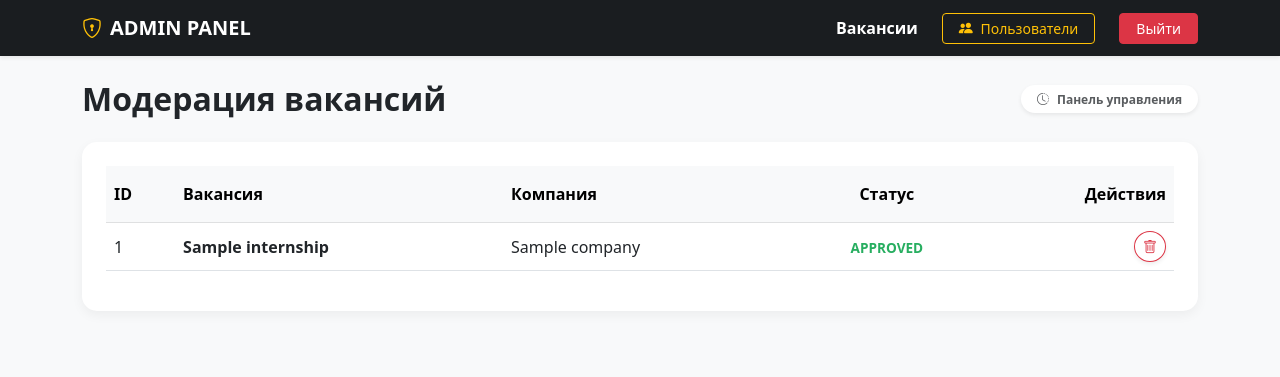
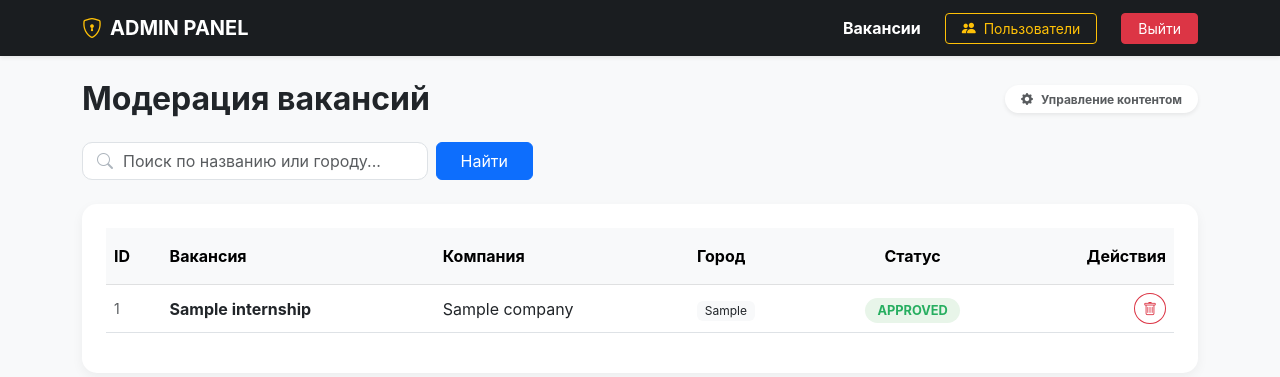
Before and after one commit to aset5/FINALLYPROJECT, a Spring Boot app: page /admin/dashboard in a window 1280 px wide. Shown: the top 377 px of the page. Run offline with Spring Boot 4, Linux system fonts and the light colour scheme; a user stored in the database is signed in; tables that the repository leaves empty hold one stand-in row (values such as "Sample post"); some of the project's set-up classes (security, data sources, template engines, error pages and the like) are left out, and stand-ins take their place.

Commit message:
added search

```diff
--- a/src/main/java/com/example/internship/controllers/AdminController.java
+++ b/src/main/java/com/example/internship/controllers/AdminController.java
@@ -37,8 +37,15 @@ public class AdminController {
     }
 
     @GetMapping("/dashboard")
-    public String adminDashboard(Model model) {
-        model.addAttribute("allInternships", internshipRepository.findAll());
+    public String adminDashboard(Model model, @RequestParam(value = "keyword", required = false) String keyword) {
+        List<Internship> internships;
+        if (keyword != null && !keyword.isEmpty()) {
+            internships = internshipRepository.findByTitleContainingIgnoreCaseOrCityContainingIgnoreCase(keyword, keyword);
+            model.addAttribute("keyword", keyword);
+        } else {
+            internships = internshipRepository.findAll();
+        }
+        model.addAttribute("allInternships", internships);
         return "admin/dashboard";
     }
 
@@ -60,8 +67,15 @@ public class AdminController {
     }
 
     @GetMapping("/users")
-    public String listUsers(Model model) {
-        model.addAttribute("users", userRepository.findAll());
+    public String listUsers(Model model, @RequestParam(value = "keyword", required = false) String keyword) {
+        List<User> users;
+        if (keyword != null && !keyword.isEmpty()) {
+            users = userRepository.findByUsernameContainingIgnoreCase(keyword);
+            model.addAttribute("keyword", keyword);
+        } else {
+            users = userRepository.findAll();
+        }
+        model.addAttribute("users", users);
         return "admin/users";
     }
 
--- a/src/main/java/com/example/internship/repositories/InternshipRepository.java
+++ b/src/main/java/com/example/internship/repositories/InternshipRepository.java
@@ -18,4 +18,10 @@ public interface InternshipRepository extends JpaRepository<Internship, Long> {
     void deleteByCompany(Company company);
 
     List<Internship> findByStatus(InternshipStatus status);
+    List<Internship> findByStatusAndTitleContainingIgnoreCaseOrStatusAndDescriptionContainingIgnoreCase(
+            InternshipStatus status1, String title,
+            InternshipStatus status2, String description
+    );
+    List<Internship> findByTitleContainingIgnoreCaseOrCityContainingIgnoreCase(String title, String city);
+
 }
--- a/src/main/java/com/example/internship/repositories/UserRepository.java
+++ b/src/main/java/com/example/internship/repositories/UserRepository.java
@@ -2,10 +2,12 @@ package com.example.internship.repositories;
 
 import com.example.internship.models.User;
 import org.springframework.data.jpa.repository.JpaRepository;
+
+import java.util.List;
 import java.util.Optional;
 
 public interface UserRepository extends JpaRepository<User, Long> {
     // Находит пользователя по логину (используется при авторизации)
     Optional<User> findByUsername(String username);
-
+    List<User> findByUsernameContainingIgnoreCase(String username);
 }
--- a/src/main/resources/templates/admin/dashboard.html
+++ b/src/main/resources/templates/admin/dashboard.html
@@ -6,11 +6,40 @@
   <link href="https://cdn.jsdelivr.net/npm/bootstrap@5.3.0/dist/css/bootstrap.min.css" rel="stylesheet">
   <link rel="stylesheet" href="https://cdn.jsdelivr.net/npm/bootstrap-icons@1.11.0/font/bootstrap-icons.css">
   <style>
-    body { background-color: #f8f9fa; }
+    body { background-color: #f8f9fa; font-family: 'Inter', sans-serif; }
     .navbar { background-color: #1a1d20; }
     .card { border: none; border-radius: 15px; box-shadow: 0 4px 12px rgba(0,0,0,0.05); }
-    .status-pending { color: #f39c12; font-weight: bold; font-size: 0.85rem; }
-    .status-approved { color: #27ae60; font-weight: bold; font-size: 0.85rem; }
+    .status-pending {
+      background-color: #fff4e5;
+      color: #f39c12;
+      padding: 5px 12px;
+      border-radius: 20px;
+      font-size: 0.8rem;
+      font-weight: bold;
+    }
+    .status-approved {
+      background-color: #e8f5e9;
+      color: #27ae60;
+      padding: 5px 12px;
+      border-radius: 20px;
+      font-size: 0.8rem;
+      font-weight: bold;
+    }
+    .search-box {
+      border-radius: 10px;
+      border: 1px solid #dee2e6;
+      padding-left: 40px;
+    }
+    .search-wrapper {
+      position: relative;
+    }
+    .search-wrapper i {
+      position: absolute;
+      left: 15px;
+      top: 50%;
+      transform: translateY(-50%);
+      color: #adb5bd;
+    }
   </style>
 </head>
 <body>
@@ -36,8 +65,25 @@
   <div class="d-flex justify-content-between align-items-center mb-4">
     <h2 class="fw-bold m-0">Модерация вакансий</h2>
     <span class="badge bg-white text-dark shadow-sm p-2 px-3 rounded-pill text-muted">
-            <i class="bi bi-clock-history me-2"></i>Панель управления
+            <i class="bi bi-gear-fill me-2"></i>Управление контентом
         </span>
+  </div>
+
+  <div class="row mb-4">
+    <div class="col-md-6 col-lg-5">
+      <form th:action="@{/admin/dashboard}" method="get" class="d-flex gap-2">
+        <div class="search-wrapper flex-grow-1">
+          <i class="bi bi-search"></i>
+          <input type="text" name="keyword" class="form-control search-box"
+                 placeholder="Поиск по названию или городу..."
+                 th:value="${keyword}">
+        </div>
+        <button type="submit" class="btn btn-primary px-4">Найти</button>
+        <a th:if="${keyword}" th:href="@{/admin/dashboard}" class="btn btn-light border">
+          <i class="bi bi-x-lg"></i>
+        </a>
+      </form>
+    </div>
   </div>
 
   <div class="card p-4">
@@ -48,41 +94,54 @@
           <th class="py-3">ID</th>
           <th class="py-3">Вакансия</th>
           <th class="py-3">Компания</th>
+          <th class="py-3">Город</th>
           <th class="py-3 text-center">Статус</th>
           <th class="py-3 text-end">Действия</th>
         </tr>
         </thead>
         <tbody>
         <tr th:each="job : ${allInternships}">
-          <td th:text="${job.id}">1</td>
-          <td th:text="${job.title}" class="fw-bold text-dark">Java Intern</td>
-          <td th:text="${job.company != null ? job.company.name : '—'}">Google</td>
+          <td th:text="${job.id}" class="text-muted small">1</td>
+          <td>
+            <div class="fw-bold text-dark" th:text="${job.title}">Java Intern</div>
+          </td>
+          <td>
+            <span th:text="${job.company != null ? job.company.name : '—'}">Google</span>
+          </td>
+          <td>
+            <span class="badge bg-light text-dark fw-normal" th:text="${job.city}">Москва</span>
+          </td>
           <td class="text-center">
                         <span th:class="${job.status.name() == 'PENDING' ? 'status-pending' : 'status-approved'}"
                               th:text="${job.status}">PENDING</span>
           </td>
           <td class="text-end">
+            <div class="d-flex justify-content-end gap-2">
               <form th:if="${job.status.name() == 'PENDING'}"
-                  th:action="@{/admin/approve/{id}(id=${job.id})}" method="post" class="d-inline">
-              <button type="submit" class="btn btn-success btn-sm me-1 rounded-pill px-3">Одобрить</button>
+                    th:action="@{/admin/approve/{id}(id=${job.id})}" method="post">
+                <button type="submit" class="btn btn-success btn-sm rounded-pill px-3">Одобрить</button>
               </form>
-            <form th:action="@{/admin/delete/{id}(id=${job.id})}" method="post" class="d-inline">
-              <button type="submit" class="btn btn-outline-danger btn-sm rounded-circle shadow-sm"
-                      onclick="return confirm('Удалить вакансию?')">
+              <form th:action="@{/admin/delete/{id}(id=${job.id})}" method="post">
+                <button type="submit" class="btn btn-outline-danger btn-sm rounded-circle"
+                        onclick="return confirm('Удалить эту вакансию навсегда?')">
                   <i class="bi bi-trash"></i>
                 </button>
               </form>
+            </div>
           </td>
         </tr>
         </tbody>
       </table>
+
       <div th:if="${#lists.isEmpty(allInternships)}" class="text-center py-5">
-        <i class="bi bi-inbox display-4 text-muted"></i>
-        <p class="mt-2 text-muted">Список вакансий пуст.</p>
+        <i class="bi bi-search display-4 text-muted"></i>
+        <p class="mt-3 text-muted">Вакансий по вашему запросу не найдено.</p>
+        <a th:href="@{/admin/dashboard}" class="btn btn-sm btn-link">Сбросить поиск</a>
       </div>
     </div>
   </div>
 </div>
 
+<script src="https://cdn.jsdelivr.net/npm/bootstrap@5.3.0/dist/js/bootstrap.bundle.min.js"></script>
 </body>
 </html>
```
Also changed, not shown: src/main/java/com/example/internship/controllers/MainController.java (+17 -8 lines), src/main/resources/templates/admin/users.html (+55 -12 lines), src/main/resources/templates/index.html (+42 -4 lines). Lines whose indentation alone changed are shown as unchanged.
